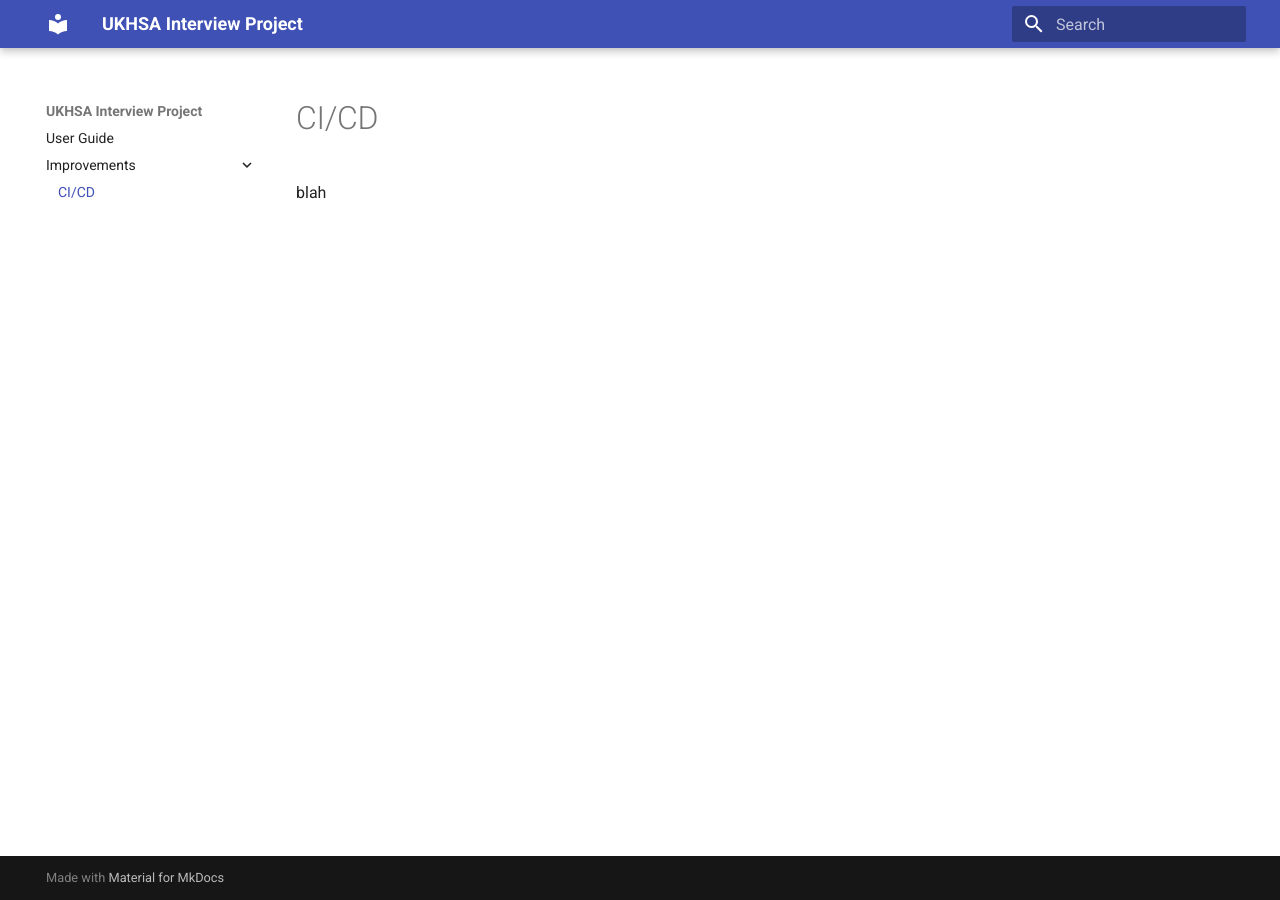
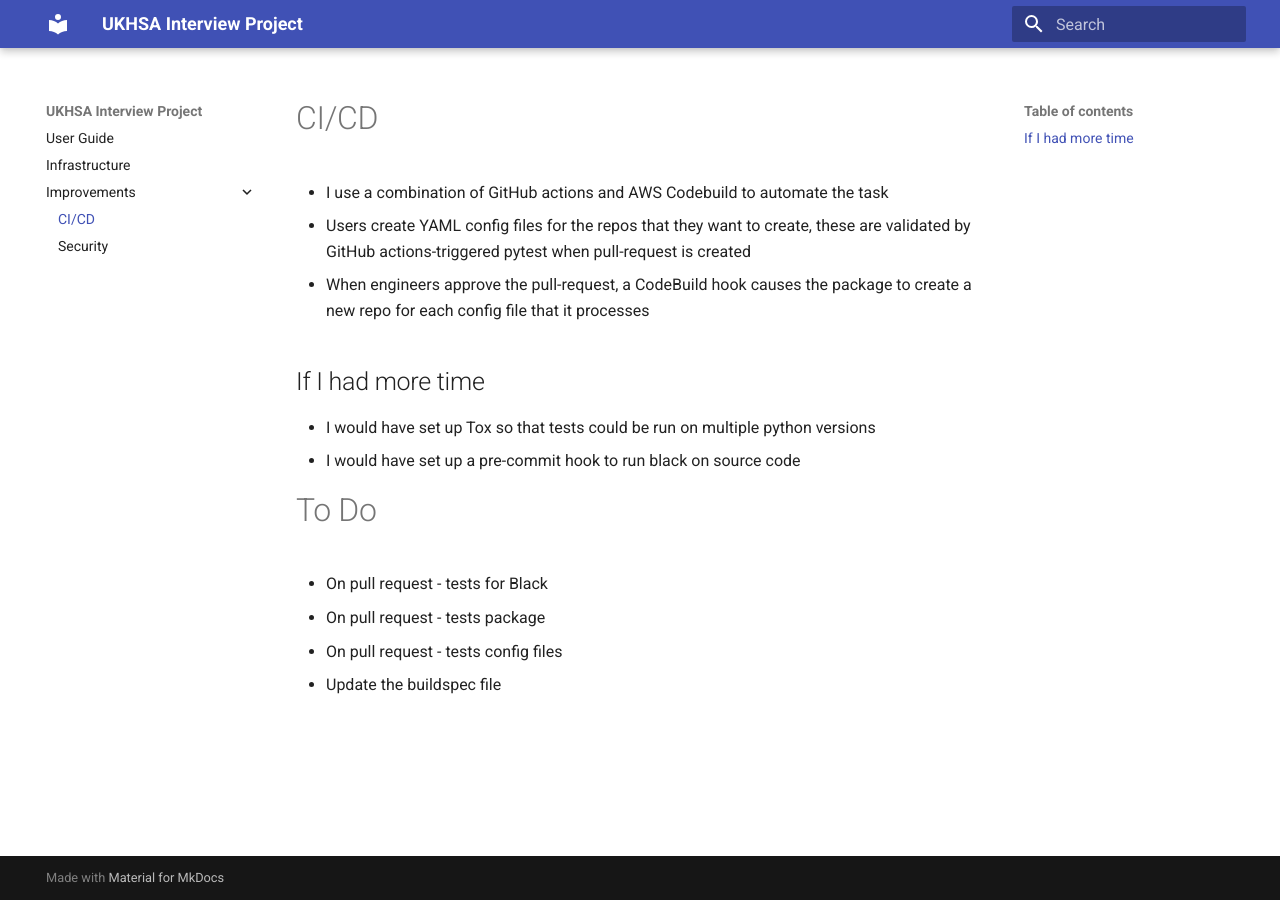
Before and after one commit to Tellisrees/interview-test, an MkDocs documentation site: the page built from docs/improvements/cicd.md, in a window 1280 px wide. Built offline with MkDocs 1.6.1 and Material for MkDocs 9.7.7, drawn with Linux system fonts in a browser that asks for light colours.

Commit message:
doc changes

```diff
--- a/docs/improvements/cicd.md
+++ b/docs/improvements/cicd.md
@@ -1,2 +1,14 @@
 # CI/CD
-blah
+- I use a combination of GitHub actions and AWS Codebuild to automate the task
+- Users create YAML config files for the repos that they want to create, these are validated by GitHub actions-triggered pytest when pull-request is created
+- When engineers approve the pull-request, a CodeBuild hook causes the package to create a new repo for each config file that it processes
+
+## If I had more time
+- I would have set up Tox so that tests could be run on multiple python versions
+- I would have set up a pre-commit hook to run black on source code
+
+# To Do
+- On pull request - tests for Black
+- On pull request - tests package
+- On pull request - tests config files
+- Update the buildspec file
```
Also changed, not shown: docs/improvements/security.md (added, +10 -0 lines), docs/index.md (+4 -1 lines), docs/infrastructure.md (added, +4 -0 lines), 2 other files.
